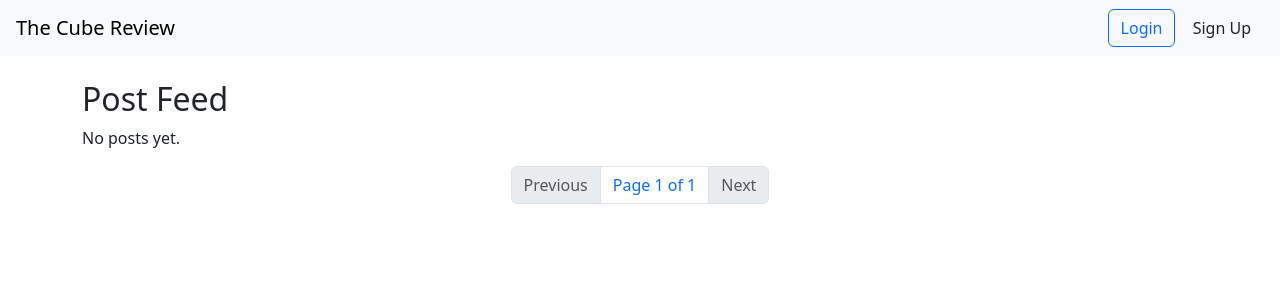
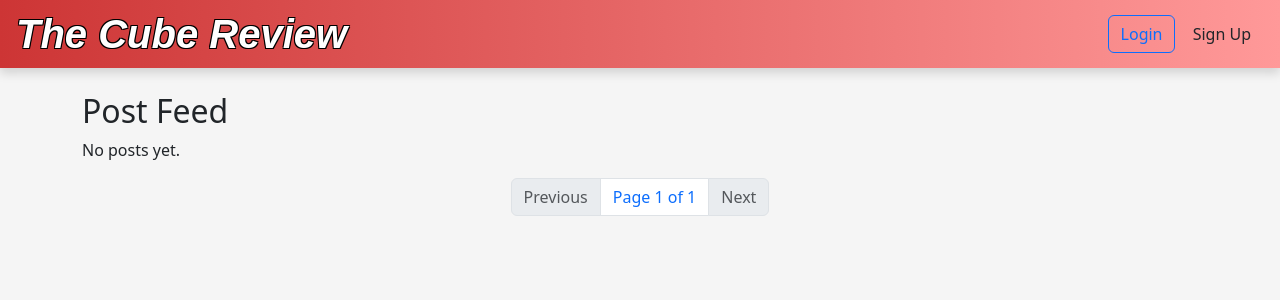
Before and after one commit to arun-dhanjal/the_cube_review, a Django app: page / in a window 1280 px wide. Shown: the top 300 px of the page. Run offline with Django 4.2, Linux system fonts and the light colour scheme; data that the repository does not hold is empty.

Commit message:
Add styling to navbar and update post layout

```diff
--- a/feed/templates/feed/feed.html
+++ b/feed/templates/feed/feed.html
@@ -4,16 +4,28 @@
     <!-- Code for the main post feed -->
     <h2>Post Feed</h2>
     {% for post in posts %}
-        <div class="card mb-3
+        <div class="card mb-4 shadow-sm border-0
             {% if not post.is_approved and post.author == user %}
             faded{% elif not post.is_approved %}d-none{% endif %}">
+            <!-- Card body -->
             <div class="card-body">
-                <p>{{ post.body }}</p>
+
+                <!-- Author -->
+                <h3 class="card-title mb-0">{{post.author }}</h3>
+
+                <!-- Date posted -->
+                <p class="small mb-3">{{ post.created_at|date:"l j F Y, H:i" }}</p><hr>
+
+                <!-- Main body -->
+                <p class="card-text">{{ post.body|linebreaks }}</p>
+
+                <!-- Optional image -->
                 {% if post.image %}
-                    <img src="{{ post.image.url }}" class="img-fluid mt-2" alt="Post image">
+                    <img src="{{ post.image.url }}" class="img-fluid rounded-bottom" alt="Post image">
                 {% endif %}
-                <small>Posted by {{ post.author.username }} on {{ post.created_at }}</small>
-                <a href="{% url 'post_detail' post.pk %}" class="btn btn-outline-primary">View Post</a>
+
+                <!-- Full width View Post button -->
+                <a href="{% url 'post_detail' post.pk %}" class="btn btn-primary w-100 rounded-0">View Post</a>
             </div>
         </div>
     {% empty %}
--- a/static/css/style.css
+++ b/static/css/style.css
@@ -1,3 +1,33 @@
+body {
+    background-color: rgb(245, 245, 245);
+}
+
+.navbar {
+    /* background-color: rgb(255, 95, 95); */
+    background: linear-gradient(to right, #cd3535, #ff9999);
+    padding-top: 0.25rem;
+    padding-bottom: 0.25rem;
+    box-shadow: 0 5px 10px rgba(0, 0, 0, 0.15);
+}
+
+.navbar-brand {
+    padding-top: 0;
+    padding-bottom: 0;
+    margin: 0;
+}
+
+.navbar-brand i {
+    font-size: 40px;
+    font-weight: bolder;
+    color: white;
+    text-shadow:
+        -1px -1px 0 black,
+         1px -1px 0 black,
+        -1px  1px 0 black,
+         1px  1px 0 black;
+    font-family: Arial, sans-serif;
+}
+
 .faded {
     color: rgb(172, 175, 175);
 }
--- a/templates/base.html
+++ b/templates/base.html
@@ -13,8 +13,8 @@
 
 <body>
 
-    <nav class="navbar navbar-expand-lg navbar-light bg-light px-3">
-        <a class="navbar-brand" href="{% url 'feed' %}">The Cube Review</a>
+    <nav class="navbar navbar-expand-lg px-3">
+        <a class="navbar-brand" href="{% url 'feed' %}"><i>The Cube Review</i></a>
         <div class="ms-auto">
             {% if user.is_authenticated %}
                 <a class="btn btn-outline-primary me-2" href="{% url 'create_post' %}">New Post</a>
```
